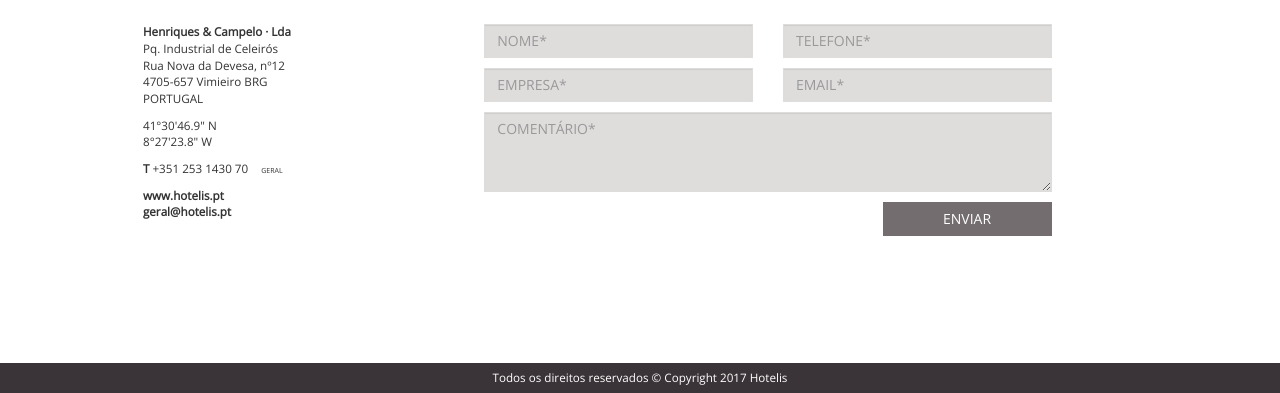
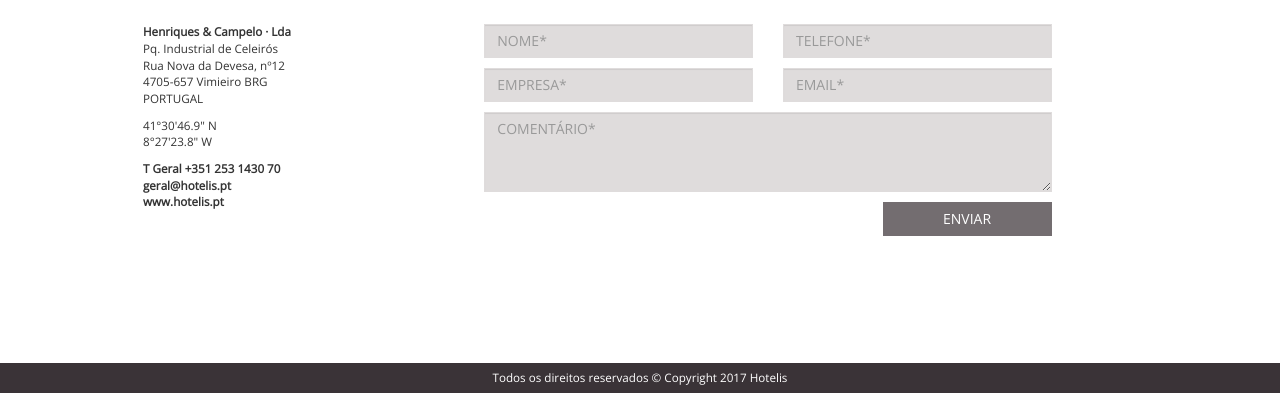
Before and after one commit to sites-yari/hotel-is, a Jekyll site: the page built from contactos.html, in a window 1280 px wide, cut to the strip 507-900 px from the top of the page. Built offline with Jekyll 4.4.1, drawn with Linux system fonts in a browser that asks for light colours; nearby versions of some CDN libraries; a script that is not in the unit is left out; part of the change alters nothing that is shown.

Commit message:
update order contacts

```diff
--- a/contactos.html
+++ b/contactos.html
@@ -69,16 +69,17 @@ description: Contactos - Hotelis | Equipamentos para hotelaria, refrigeração e
             41°30'46.9" N <br>
             8°27'23.8" W
           </p>
-          <p class="telefones">
+          <!-- <p class="telefones">
             <b>T</b> +351 253 1430 70 <span class="small-text">Geral</span> <br>
-            <!-- <b>T</b> +351 253 1430 71 <span class="small-text">Comercial</span> <br>
+            <b>T</b> +351 253 1430 71 <span class="small-text">Comercial</span> <br>
             <b>T</b> +351 253 1430 72 <span class="small-text">Projetos</span> <br>
             <b>T</b> +351 253 1430 73 <span class="small-text">Técnica</span> <br>
-            <b>F</b> +351 253 1430 69 <br> -->
-          </p>
+            <b>F</b> +351 253 1430 69 <br>
+          </p> -->
           <p class="emails">
-            www.hotelis.pt <br>
-            geral@hotelis.pt
+            <b>T Geral</b> +351 253 1430 70 <br>
+            geral@hotelis.pt <br>
+            www.hotelis.pt
           </p>
         </div>
       </div>
```
